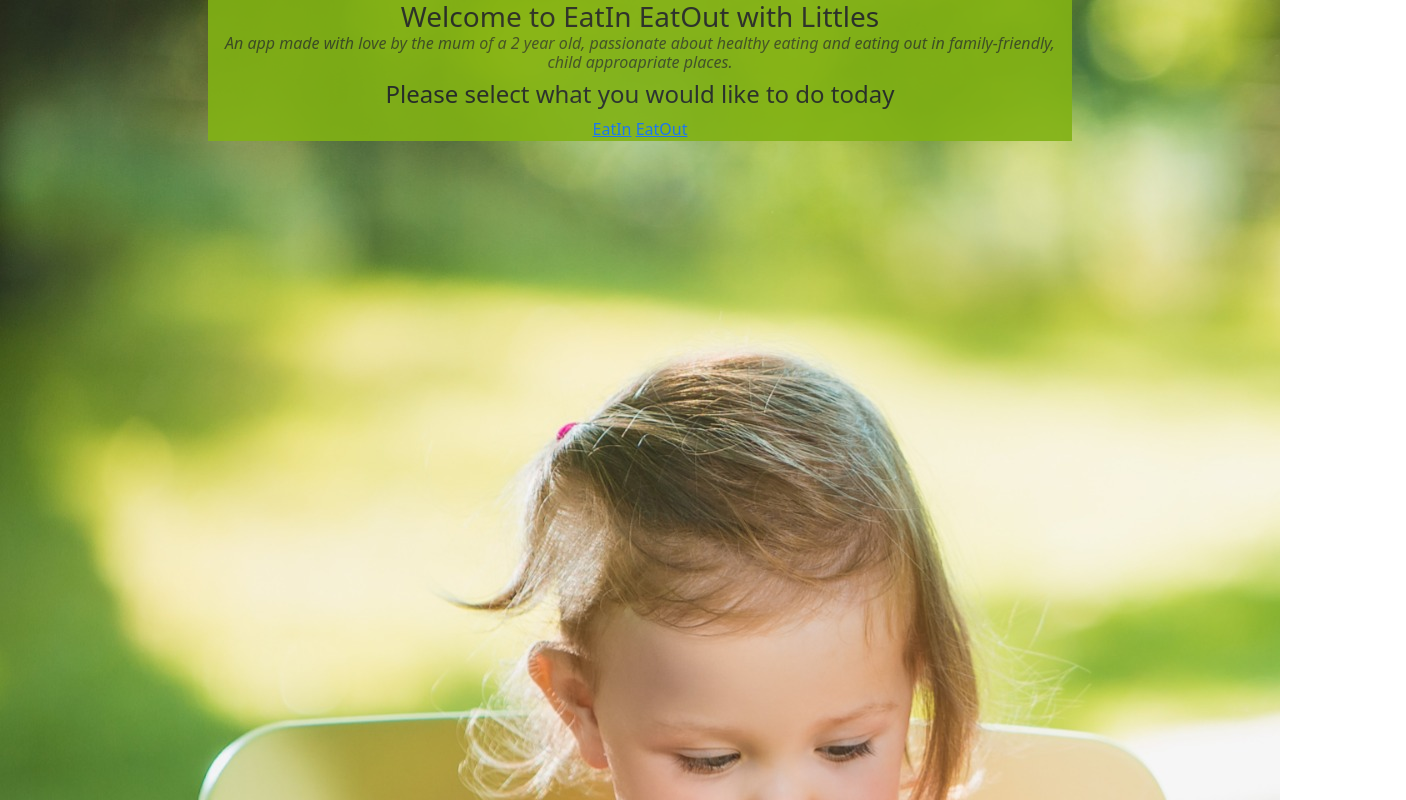
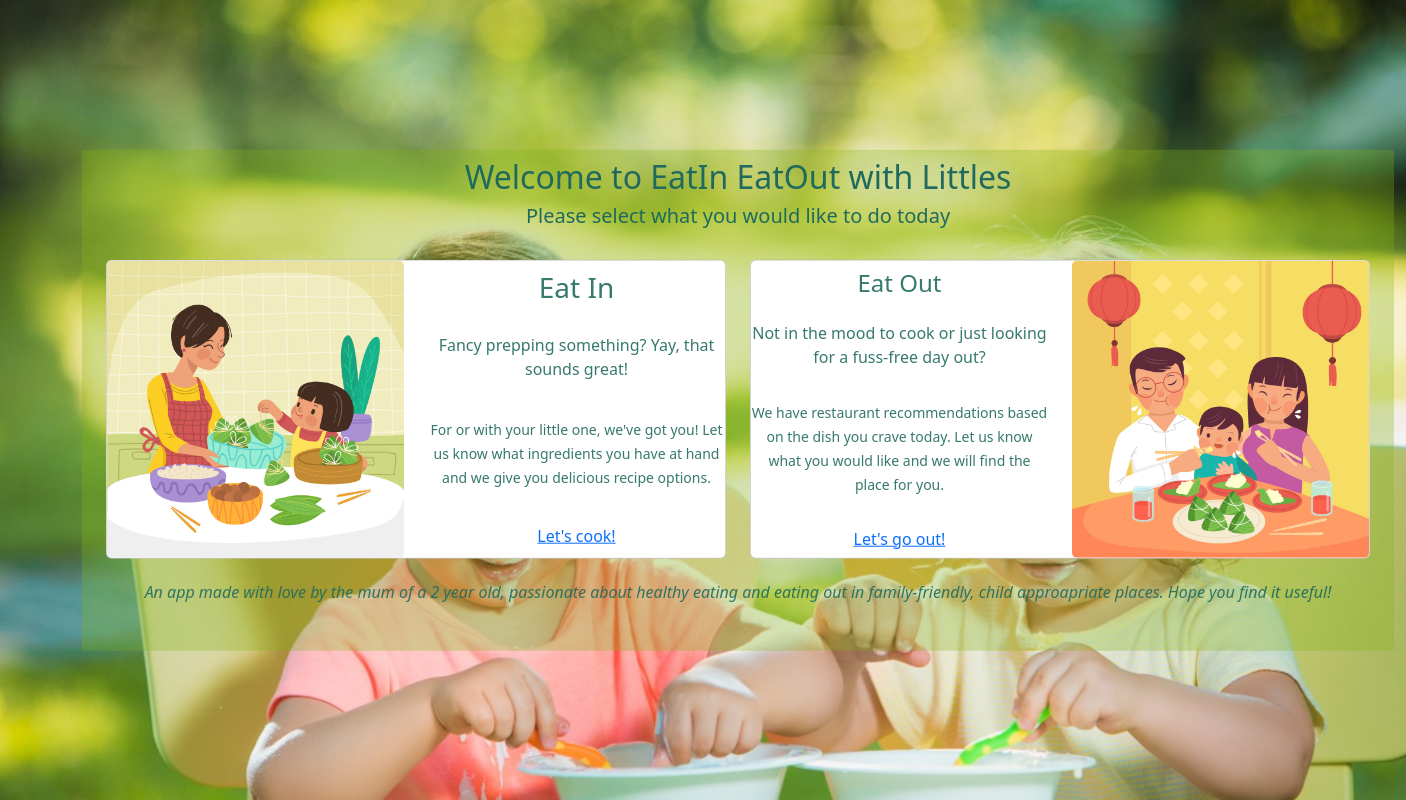
Before and after one commit to GabiDragh/EatInEatOut, a plain HTML site: page landing.html in a window 1280 px wide. Shown: the whole page, 1406 px wide, since content can reach past the window. Drawn offline with nearby package versions, Linux system fonts and the light colour scheme.

Commit message:
landing page done

```diff
--- a/assets/css/landing-style.css
+++ b/assets/css/landing-style.css
@@ -1,19 +1,25 @@
 /* Keep it simple and kids friendly */
 
-/* Simple background image or something dynamic? */
+/* Simple background image*/
+body {
+    background-image: url(../images/Promo-Website-Website\ landscape\ content-girls.jpg);
+}
+
+/* Center container card */
+.center {
+    position: absolute;
+    top: 50%;
+    left: 50%;
+    transform: translate(-50%,-50%);
+}
 
 /* Fade in effect for landing page */
-
-body {
-    background-image: url(../images/Promo-Website-Website\ full\ width.jpeg);
-
-}
 .fade-in-container {
-animation:fadeIn 3s;
--webkit-animation: fadeIn 3s;
--moz-animation: fadeIn 3s;
--o-animation: fadeIn 3s;
--ms-animation: fadeIn 3s;
+animation:fadeIn 4s;
+-webkit-animation: fadeIn 4s;
+-moz-animation: fadeIn 4s;
+-o-animation: fadeIn 4s;
+-ms-animation: fadeIn 4s;
 }
 
 @keyframes fadeIn {
@@ -41,18 +47,35 @@ animation:fadeIn 3s;
     100% {opacity:1;}
 }
 
+/* Main card background color */
+.card-welcome {
+    background-color: rgb(129,178,20,.3);
+}
 
-.card-welcome {
-    background-color: #81B214;
+#welcomeTitle, #welcomeInstructions {
+    color: rgb(32,106,93);
+}
+
+.card-img {
     opacity: 90%;
 }
-h6 {
-    font-style:italic;
 
+#selectionCardText {
+ display: grid;
+ justify-content: center;
+ align-items: center;
+ color: rgb(32,106,93,.9);
 }
 
+.card-subtitle {
+    color: rgb(32,106,93,.9);
+    font-style:italic;
+}
 
-/* Title card fade in */
+a:hover, a:visited {
+    color: rgb(245,134,52)
+}
+
 
 /* Add a bit of shadowing and gradient on the cards - rounded edges, centered, aligned and same size */
 
--- a/landing.html
+++ b/landing.html
@@ -15,20 +15,54 @@
 
 <body>
 
+    <div class="container center fade-in-container">
+     <!--Title card explaining the application  -->
+      <div class="card-welcome mx-auto" style="width: 82rem;">
+        <div class="card-body text-center">
+         <h2 class="card-title p-2" id="welcomeTitle">Welcome to EatIn EatOut with Littles</h2>
+         <h5 class="card-text" id="welcomeInstructions">Please select what you would like to do today</h5>
 
-  <div class="container-fluid fade-in-container">
-     <!--Title card explaining the application  -->
-      <div class="card-welcome mx-auto" style="width: 54rem;">
-        <div class="card-body text-center">
-         <h3 class="card-title">Welcome to EatIn EatOut with Littles</h3>
-         <h6 class="card-subtitle mb-2 text-body-secondary">An app made with love by the mum of a 2 year old, passionate about healthy eating and eating out in family-friendly, child approapriate places.</h6>
-         <h4 class="card-text">Please select what you would like to do today</h4>
-         <a href="./EatIn.html" class="card-link">EatIn</a>
-         <a href="./EatOut.html" class="card-link">EatOut</a>
+          <!-- 2 Bootstrap cards for Eat In/Eat Out options - links to the selected options page and a suggestive icon under the text-->
+          <div class="row p-4">
+            <div class="col">
+                <div class="card text">
+                    <div class="row">
+                        <div class="col-md-6">
+                            <img src="./assets/images/family-preparing-eating-rice-zongzi.jpg" class="card-img" alt="Family cooking zongzi dinner together vector">
+                        </div>
+
+                        <div class="col-md-6" id="selectionCardText">
+                             <h3 class="card-title">Eat In</h3>
+                             <p class="card-text">Fancy prepping something? Yay, that sounds great!</p>
+                             <p class="card-text"><small>For or with your little one, we've got you! Let us know what ingredients you have at hand and we give you delicious recipe options.</small></p>
+                             <a href="./EatIn.html" class="card-link-in stretched-link">Let's cook!</a>
+                        </div>
+                    </div>
+                </div>
+            </div>
+
+            <div class="col">
+                <div class="card text">
+                  <div class="row">
+                      <div class="col-md-6" id="selectionCardText">
+                         <h4 class="card-title">Eat Out</h4>
+                         <p class="card-text">Not in the mood to cook or just looking for a fuss-free day out?</p>
+                         <p class="card-text"><small>We have restaurant recommendations based on the dish you crave today. Let us know what you would like and we will find the place for you.</small></p>
+                         <a href="./EatOut.html" class="card-link-out stretched-link">Let's go out!</a>
+                      </div>
+
+                     <div class="col-md-6">
+                        <img src="./assets/images/flat-design-family-eating-zongzi.jpg" class="card-img" alt="Family eating zongzi dinner together vector">
+                     </div>
+
+                    </div>
+                </div>
+            </div>
+
+            <h6 class="card-subtitle p-4">An app made with love by the mum of a 2 year old, passionate about healthy eating and eating out in family-friendly, child approapriate places. Hope you find it useful!</h6>
+          </div>
         </div>
       </div>
-
-     <!-- 2 Bootstrap cards for Eat In/Eat Out options - links to the selected options page and a suggestive icon under the text-->
 
     </div>
  <!-- Footer? -->
```
Also changed, not shown: EatIn.html (+2 -0 lines), assets/images/Promo-Website-Website landscape content-girls.jpg (added), assets/images/Promo-Website-Website landscape content.jpeg (added), assets/images/family-preparing-eating-rice-zongzi.jpg (added), assets/images/flat-design-family-eating-zongzi.jpg (added), assets/images/hand-drawn-family-preparing-zongzi.jpg (added), assets/images/two-little-girls-sitting-table-eating-together-against.jpg (added).
